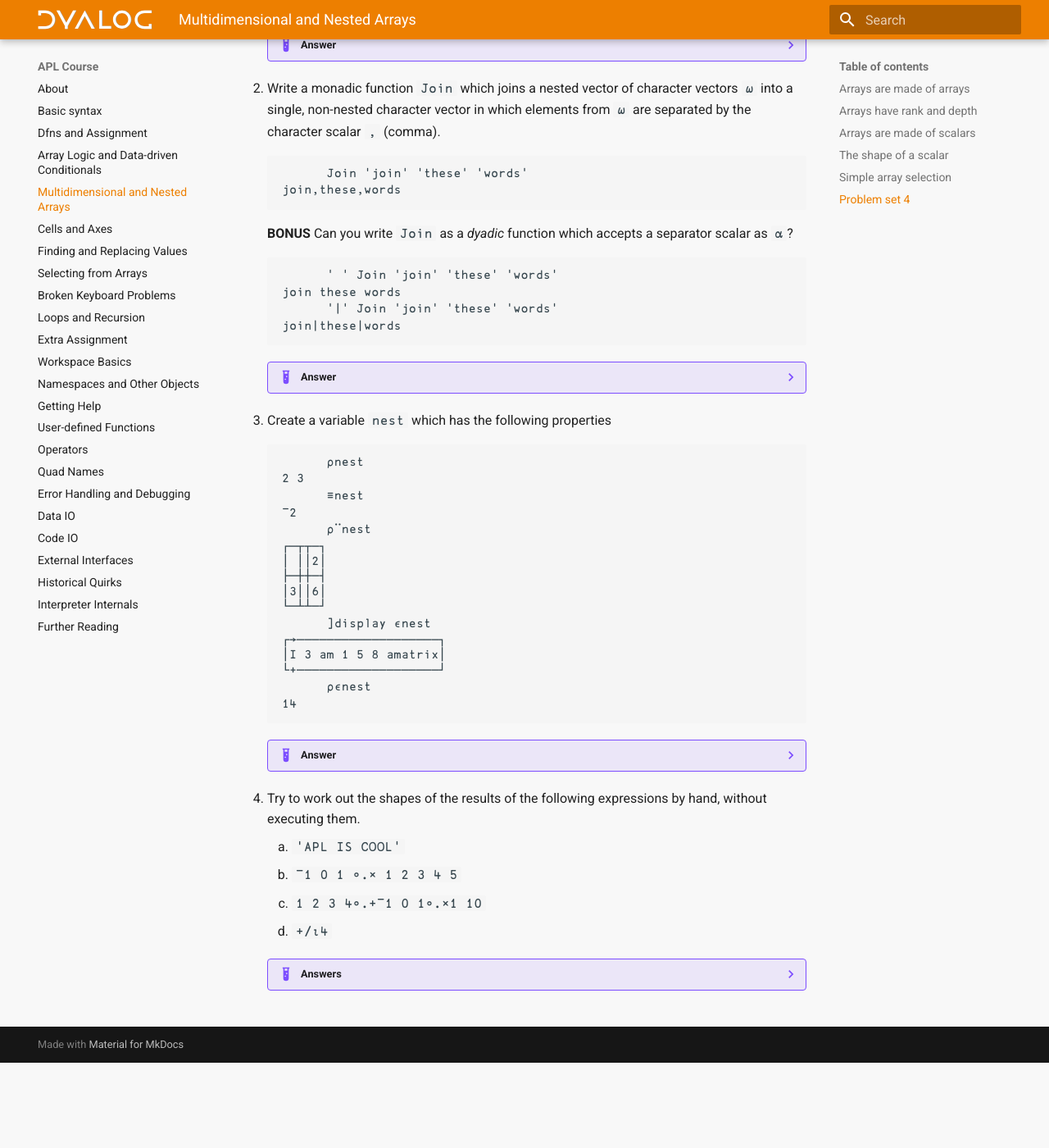
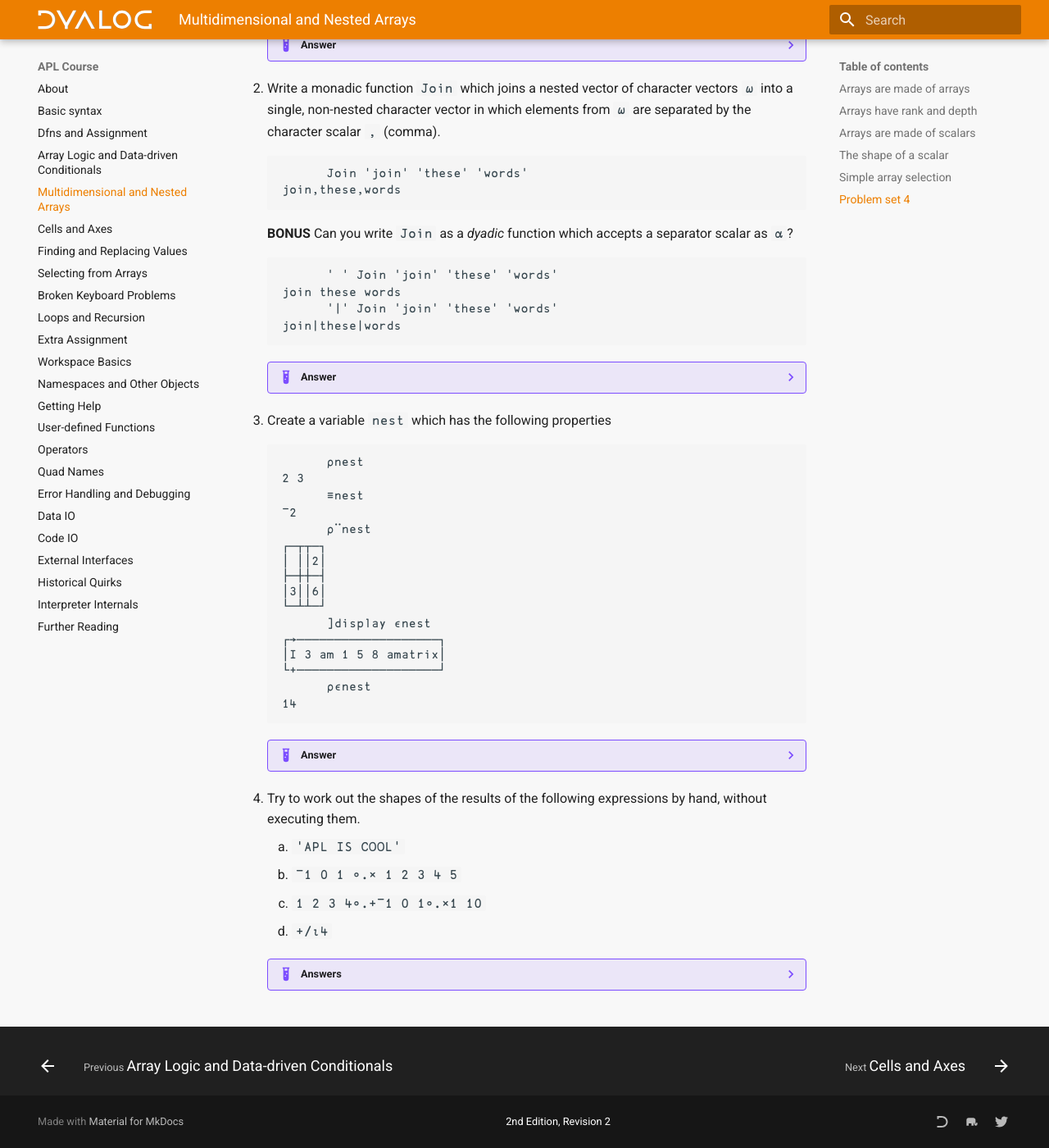
Before and after one commit to Dyalog/APLCourse, an MkDocs documentation site: the page built from docs/multidimensional-and-nested-arrays.md, in a window 1280 px wide and 1400 px high, scrolled down 6696 px. Shown: the whole window at 82% size. Built offline with MkDocs 1.6.1 and Material for MkDocs 9.7.7, drawn with Linux system fonts in a browser that asks for light colours; before the commit the page ends 7992 px from its top, so only the background shows below that.

Commit message:
social icons, version in footer

```diff
--- a/docs/style/main.css
+++ b/docs/style/main.css
@@ -61,3 +61,11 @@
 	padding-top: 0!important;       /* Bring output lines closer to input lines */
 }
 dfn { font-weight: bold; }
+
+/* Footer */
+.aplcourse-version {
+    width: auto;
+    color: var(--md-footer-fg-color);
+    font-size: .64rem;
+    margin: auto 0.6rem;
+}
--- a/mkdocs.yml
+++ b/mkdocs.yml
@@ -27,8 +27,17 @@
   logo: 'img/dyalog-white.svg'
   features:
     - navigation.instant
+  custom_dir: overrides
 extra_css:
   - style/main.css
+extra:
+  social:
+    - icon: fontawesome/brands/dyalog
+      link: https://dyalog.com
+    - icon: material/elephant
+      link: https://mastodon.social/@dyalog
+    - icon: fontawesome/brands/twitter
+      link: https://twitter.com/dyalogapl
 nav:
   - About: index.md
   - basic-syntax-and-arithmetic.md
```
